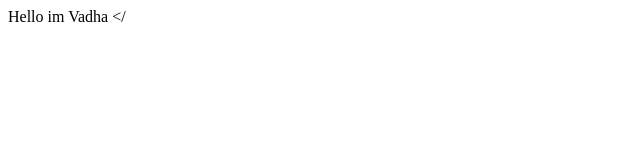
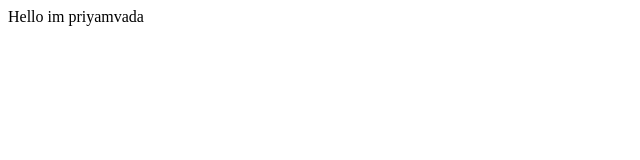
Before and after one commit to Priyamvadaakula08/Digital-ocean, a plain HTML site: page index.html in a window 1280 px wide. Shown: the full height of the page, 0-640 px from the left. Drawn offline with Linux system fonts and the light colour scheme.

Commit message:
New new change

```diff
--- a/index.html
+++ b/index.html
@@ -6,6 +6,5 @@
     <title>Document</title>
 </head>
 <body>
-    Hello im Vadha
+    Hello im priyamvada
 </body>
-</
```
